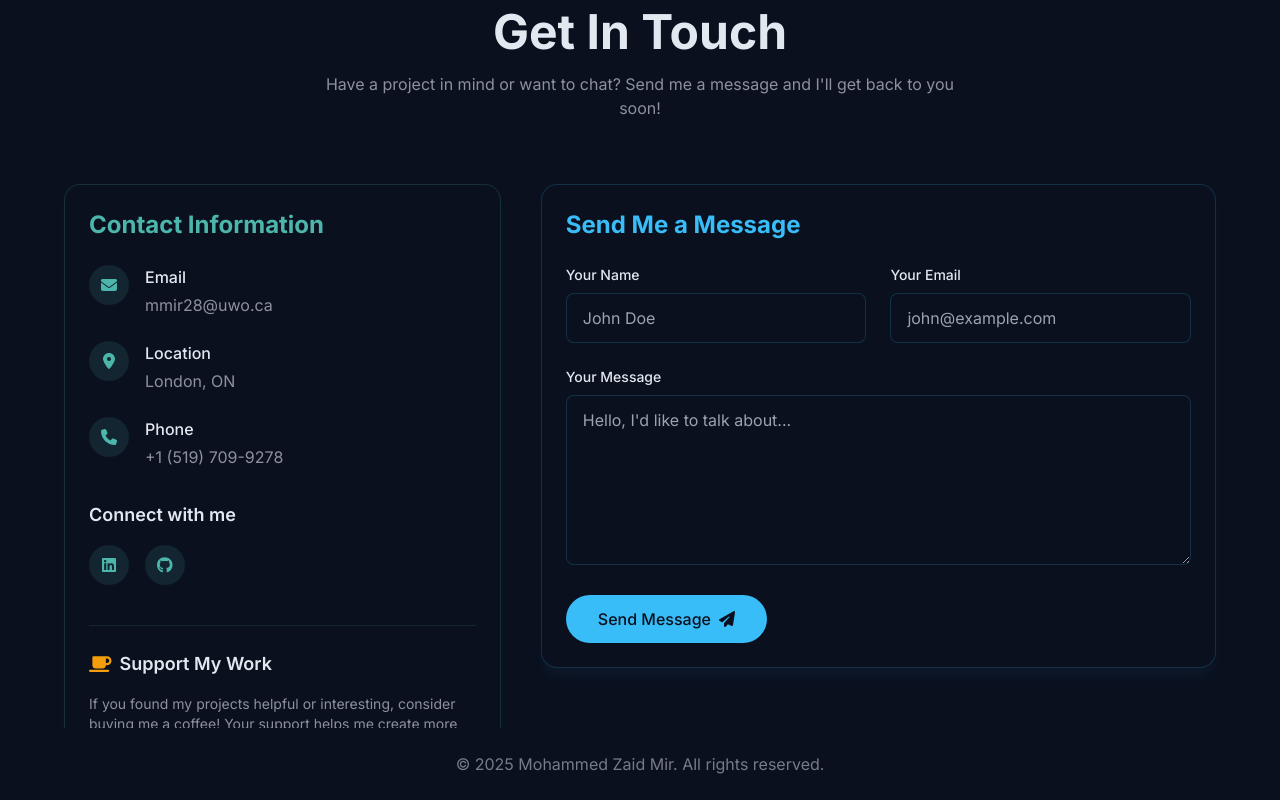
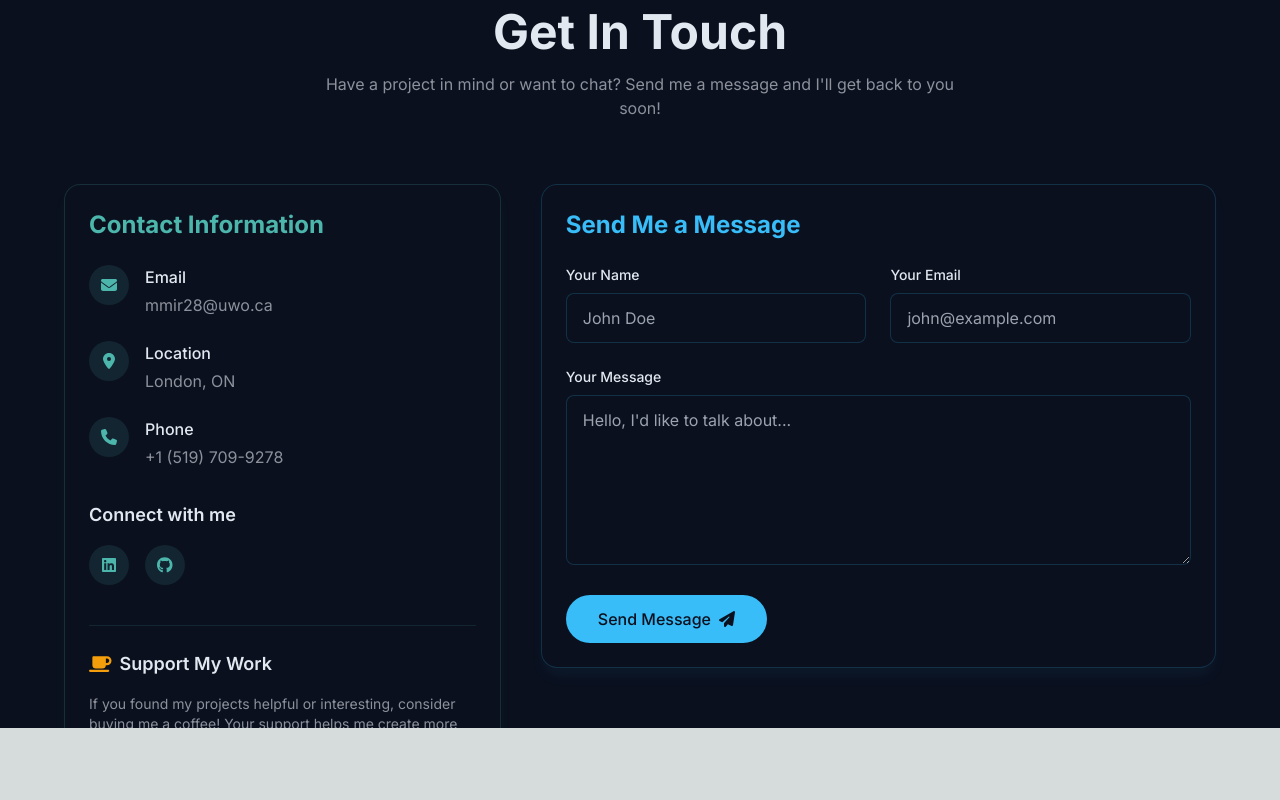
Before and after one commit to mdzdmr/zaid.github.io, a Next.js app: page / in a window 1280 px wide. Shown: the part 2472-3272 px from the top of the page. After the commit the page ends 3200 px from the top, so only its background shows below. Built offline with nearby package versions, Linux system fonts and the light colour scheme.

Commit message:
Update test-ui.tsx

```diff
--- a/src/app/test-ui.tsx
+++ b/src/app/test-ui.tsx
@@ -335,15 +335,6 @@ export function BackgroundBeamsDemo() {
       <section id="contact" className="h-screen w-full snap-start snap-always overflow-hidden">
         <ContactSection colors={colors} />
       </section>
-
-      {/* Footer */}
-      <footer className="py-6 text-center" style={{ backgroundColor: colors.background }}>
-        <div className="container mx-auto px-4">
-          <p style={{ color: colors.text + "80" }}>
-            © {new Date().getFullYear()} Mohammed Zaid Mir. All rights reserved.
-          </p>
-        </div>
-      </footer>
     </div>
   );
 }
```
